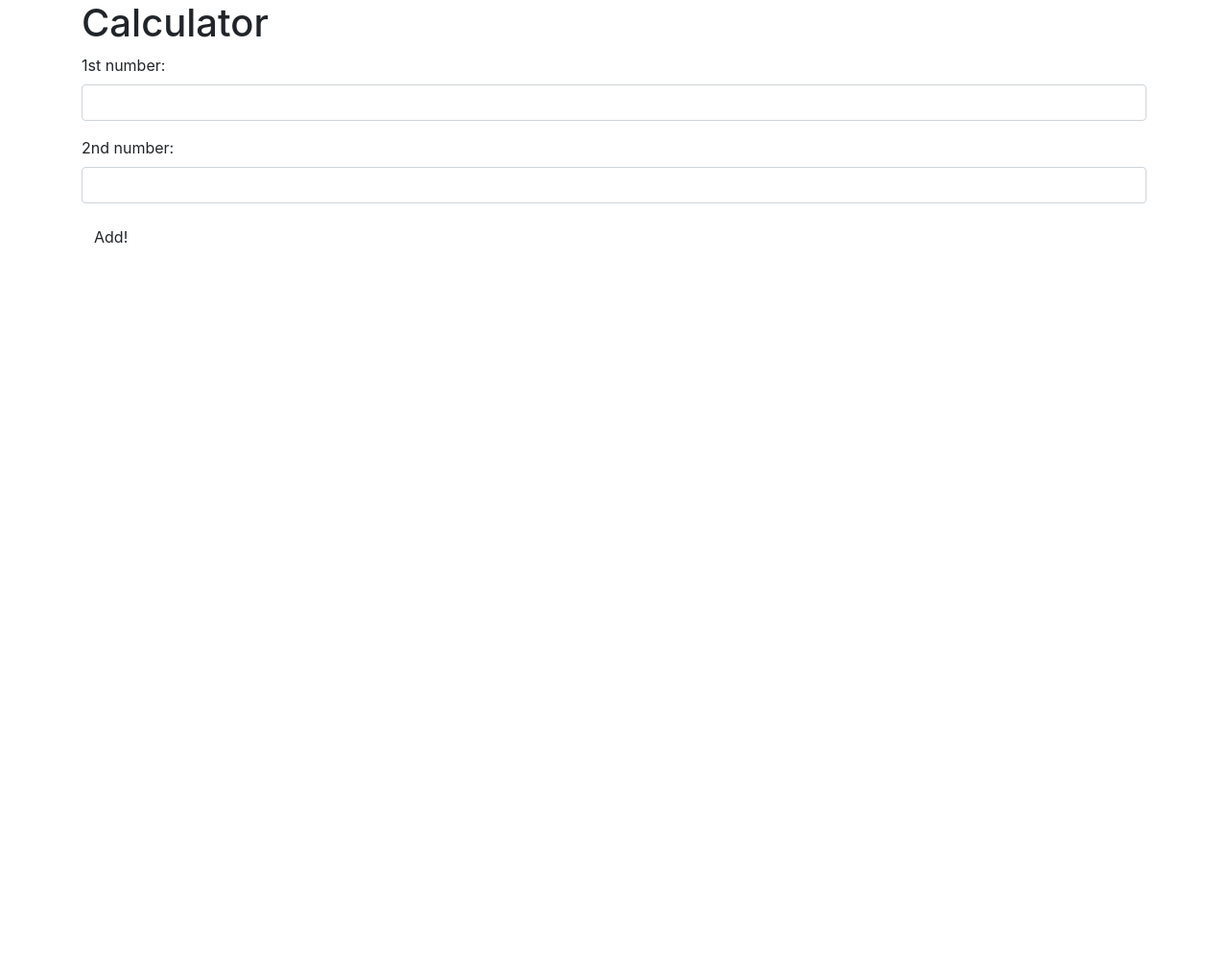
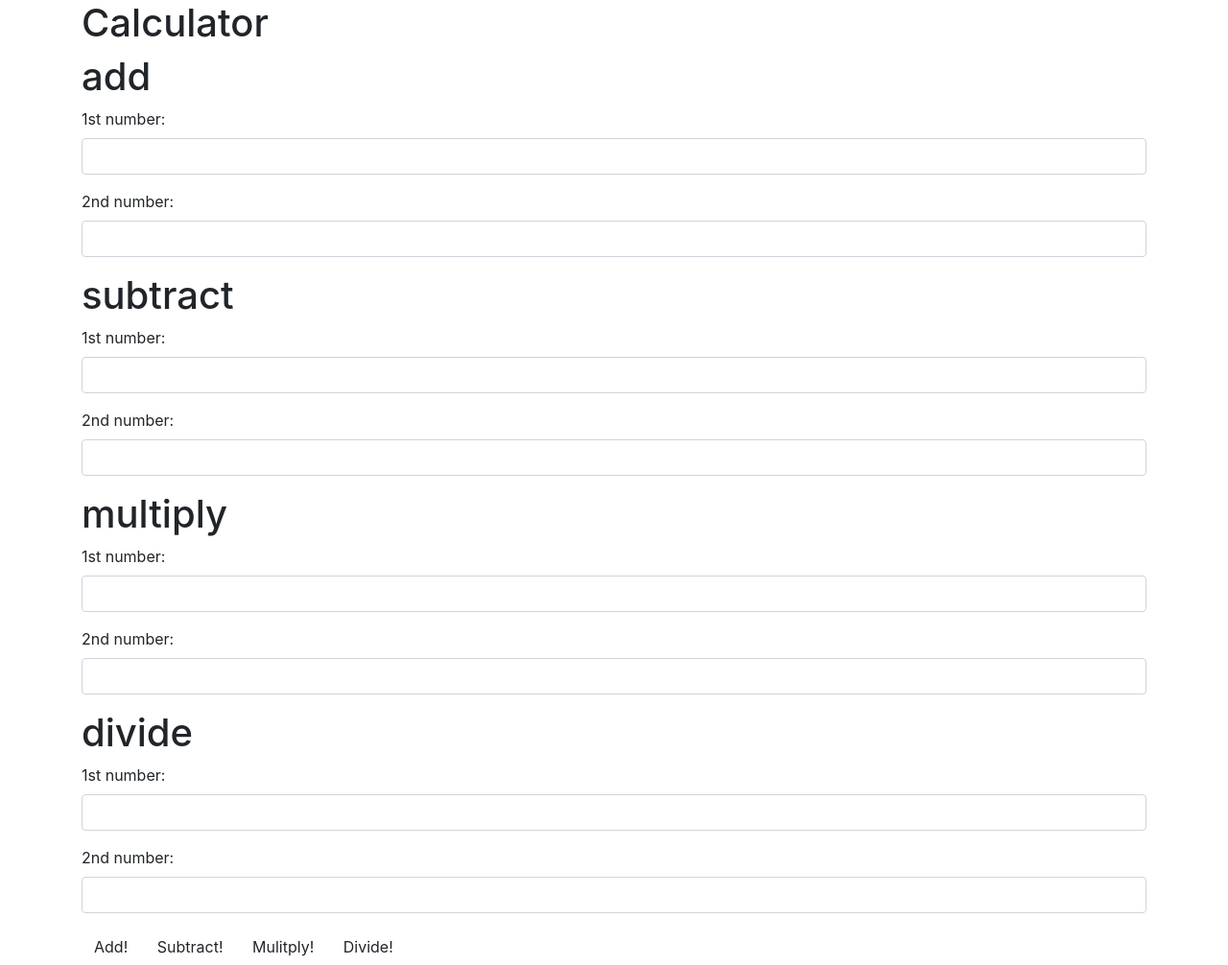
Before and after one commit to oswen138/calculatorinterface, a plain HTML site: page index.html in a window 1280 px wide. Shown: the whole page at 96% size. Before the commit the page ends 800 px from the top, so only its background shows below. Drawn offline with Linux system fonts and the light colour scheme.

Commit message:
will make buttons for calculator and logic done.
co-author Ophelia Swen<ophelia.swen@gmail.com>

```diff
--- a/index.html
+++ b/index.html
@@ -11,6 +11,7 @@
   <div class="container">
     <h1>Calculator</h1>
     <form id="add">
+      <h1>add</h1>
       <div class="form-group">
         <label for="add1">1st number:</label>
         <input id="add1" class="form-control" type="text">
@@ -19,9 +20,44 @@
         <label for="add2">2nd number:</label>
         <input id="add2" class="form-control" type="text">
       </div>
-      <button type="submit" class="btn">Add!</button>
-    </form>
-    <div id="output">
+      <form id="subtract">
+        <h1>subtract</h1>
+        <div class="form-group">
+          <label for="sub1">1st number:</label>
+          <input id="sub1" class="form-control" type="text">
+        </div>
+        <div class="form-group">
+          <label for="sub2">2nd number:</label>
+          <input id="sub2" class="form-control" type="text">
+        </div>
+        <form id="mulitply">
+          <h1>multiply</h1>
+          <div class="form-group">
+            <label for="mult1">1st number:</label>
+            <input id="mult1" class="form-control" type="text">
+          </div>
+          <div class="form-group">
+            <label for="mult2">2nd number:</label>
+            <input id="mult2" class="form-control" type="text">
+          </div>
+          <form id="divide">
+            <h1>divide</h1>
+            <div class="form-group">
+              <label for="div1">1st number:</label>
+              <input id="div1" class="form-control" type="text">
+            </div>
+            <div class="form-group">
+              <label for="div2">2nd number:</label>
+              <input id="div2" class="form-control" type="text">
+            </div>
+
+            <button type="add" class="btn">Add!</button>
+            <button type="subtract" class="btn">Subtract!</button>
+            <button type="multiply" class="btn">Mulitply!</button>
+            <button type="divide" class="btn">Divide!</button>
+
+     </form>
+     <div id="output">
 
     </div>
   </div>
--- a/js/scripts.js
+++ b/js/scripts.js
@@ -1,13 +1,16 @@
 function add(number1, number2) {
+
   return number1 + number2;
+
 }
 
 function subtract(number1, number2) {
   return number1 - number2;
 }
 
-function multiply(number1, number2) {
-  return number1 * number2;
+function multiplyBy()
+{
+  return number1 * number2
 }
 
 function divide(number1, number2) {
```
